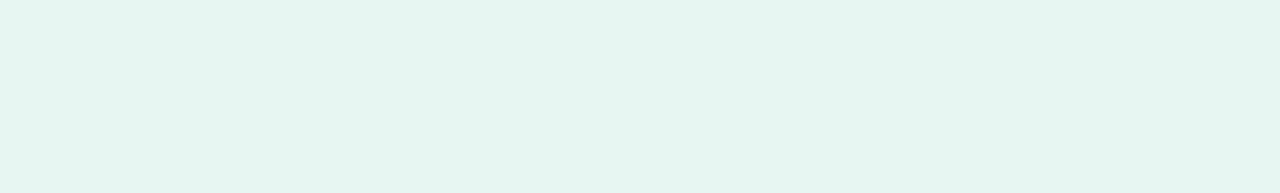
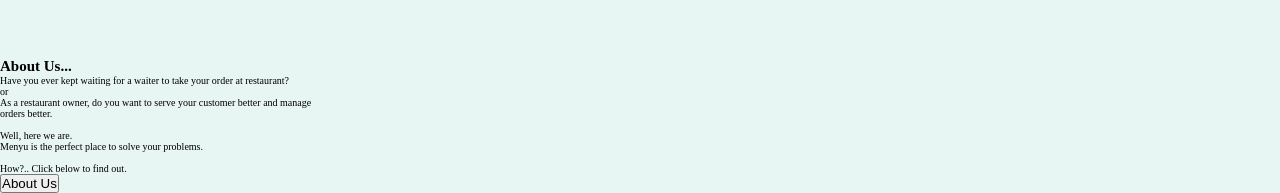
Before and after one commit to AndyyAD/Menyu, a React (Create React App) app: page / in a window 1280 px wide. Shown: the part 1855-2048 px from the top of the page. Before the commit the page ends 1913 px from the top, so only its background shows below. Built offline with nearby package versions, Linux system fonts and the light colour scheme; a web font is replaced by a local one.

Commit message:
Added About section

```diff
--- a/src/App.js
+++ b/src/App.js
@@ -16,6 +16,7 @@
 				</div>
 				<img src={Arrow} alt="" className="downArrow" />
 			</section>
+
 			<section className="search">
 				<div className="searchWrap nav-container">
 					<div className="scLeft">
@@ -29,14 +30,31 @@
 					<img src={Chicken} alt="" className="chickenImg" />
 				</div>
 			</section>
+
 			<section className="register nav-container">
-				<img src={Restaurant} alt="" className="restaurantImg"/>
+				<img src={Restaurant} alt="" className="restaurantImg" />
 				<div className="regRight">
 					<h1 className="regHead"> Do you own a Restaurant? </h1>
 					<p className="regText"> Start your new menu with us with just a few clicks. It’s that simple. </p>
 					<button className='regBTN'> Register </button>
 				</div>
 			</section>
+
+			<section className="aboutUs container">
+				<h1 className="aboutHead"> About Us... </h1>
+				<p className="aboutText">
+					Have you ever kept waiting for a waiter to take your order at restaurant? <br />
+					or <br />
+					As a restaurant owner, do you want to serve your customer better and manage <br />
+					orders better. <br />
+					<br />
+					Well, here we are. <br />
+					Menyu is the perfect place to solve your problems. <br />
+					<br />
+					How?.. Click below to find out. <br />
+				</p>
+				<button className='aboutBTN'> About Us </button>
+			</section>
 		</>
 	);
 }
```
